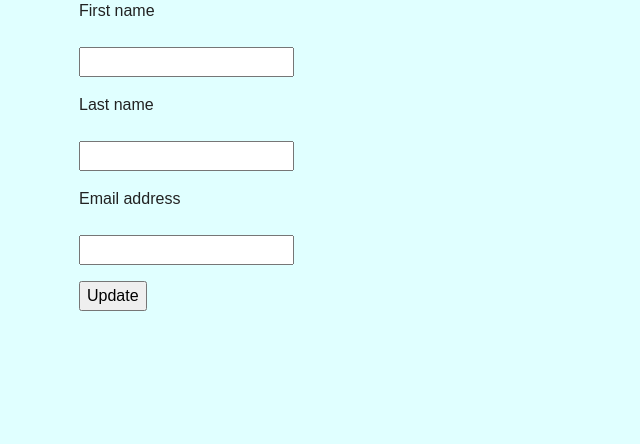
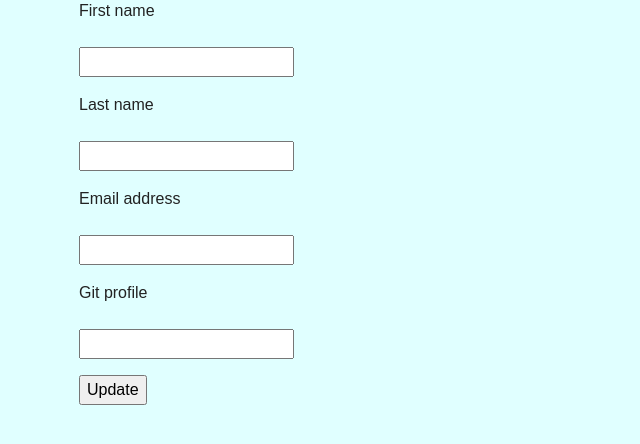
Before and after one commit to alisher1989/tracker, a Django app: page /accounts/profile/1/edit in a window 1280 px wide. Shown: the part 117-561 px from the top of the page, without its empty margins (0-640 px from the left). Run offline with Django 3.2, Linux system fonts and the light colour scheme; a user stored in the database is signed in; data comes from the database, SQL or seed files in the repository; some libraries are stand-ins or nearby versions.

Commit message:
Попробовал добавить поле для Git ссылки , при обновлении профиля

```diff
--- a/source/accounts/forms.py
+++ b/source/accounts/forms.py
@@ -1,6 +1,8 @@
 from django import forms
 from django.contrib.auth.models import User
 from django.core.exceptions import ValidationError
+from accounts.models import Git
+
 
 
 class SignUpForm(forms.Form):
@@ -43,9 +45,11 @@ class SignUpForm(forms.Form):
 
 
 class UserChangeForm(forms.ModelForm):
+    git = forms.CharField(label='Git profile')
+
     class Meta:
         model = User
-        fields = ['first_name', 'last_name', 'email']
+        fields = ['first_name', 'last_name', 'email', 'git']
 
 
 class UserChangePasswordForm(forms.ModelForm):
@@ -75,4 +79,4 @@ class UserChangePasswordForm(forms.ModelForm):
 
     class Meta:
         model = User
-        fields = ['password', 'password_confirm', 'old_password']
+        fields = ['password', 'password_confirm']
--- a/source/accounts/templates/user_detail.html
+++ b/source/accounts/templates/user_detail.html
@@ -16,4 +16,5 @@
     <p>First name: <b>{{ user_obj.first_name }}</b></p>
     <p>Last name: <b>{{ user_obj.last_name }}</b></p>
     <p>Email: <b>{{ user_obj.email }}</b></p>
+    <p>Git profile: <b>{{ user_obj.users_git }}</b></p>
 {% endblock %}
--- a/source/webapp/admin.py
+++ b/source/webapp/admin.py
@@ -1,5 +1,6 @@
 from django.contrib import admin
 from webapp.models import Task, Type, Status, Project
+from accounts.models import Git
 
 
 class TodolistAdmin(admin.ModelAdmin):
@@ -16,3 +17,4 @@ admin.site.register(Task, TodolistAdmin)
 admin.site.register(Type)
 admin.site.register(Status)
 admin.site.register(Project)
+admin.site.register(Git)
```
Also changed, not shown: source/accounts/models.py (+7 -0 lines), source/accounts/migrations/0001_initial.py (added).
